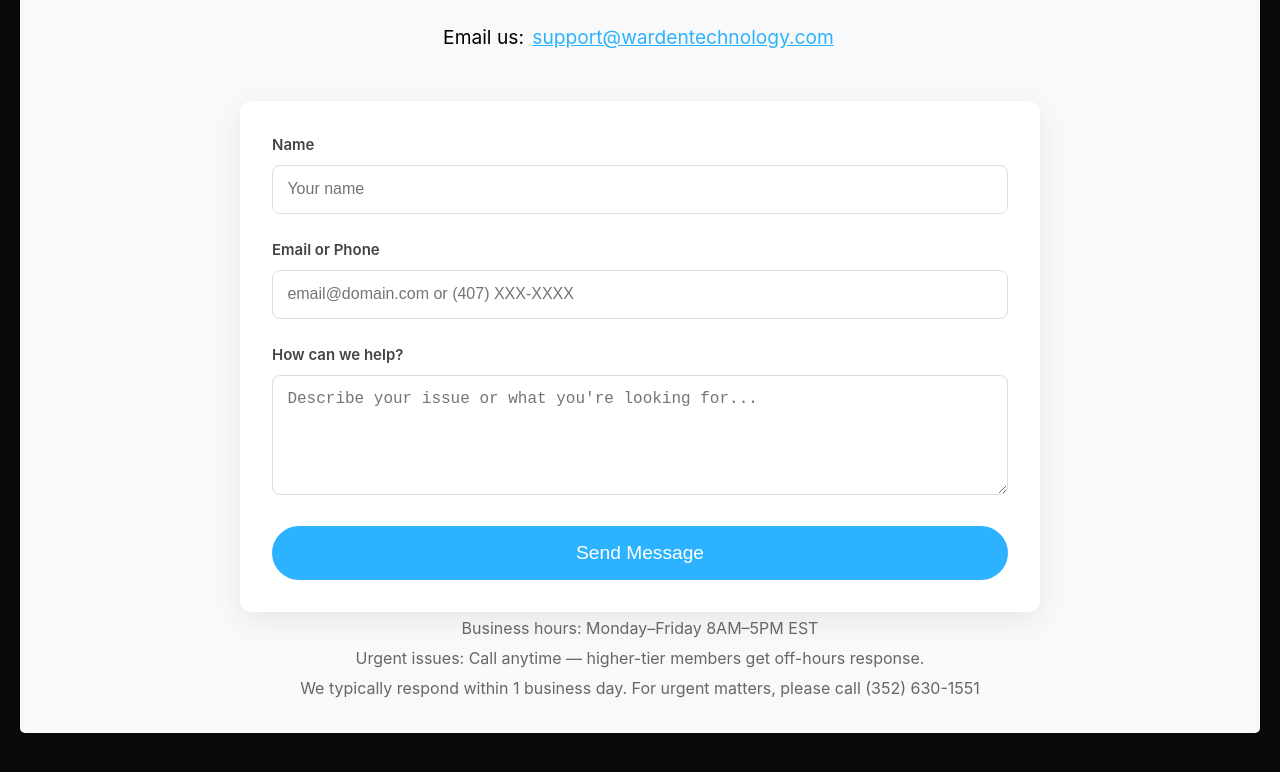
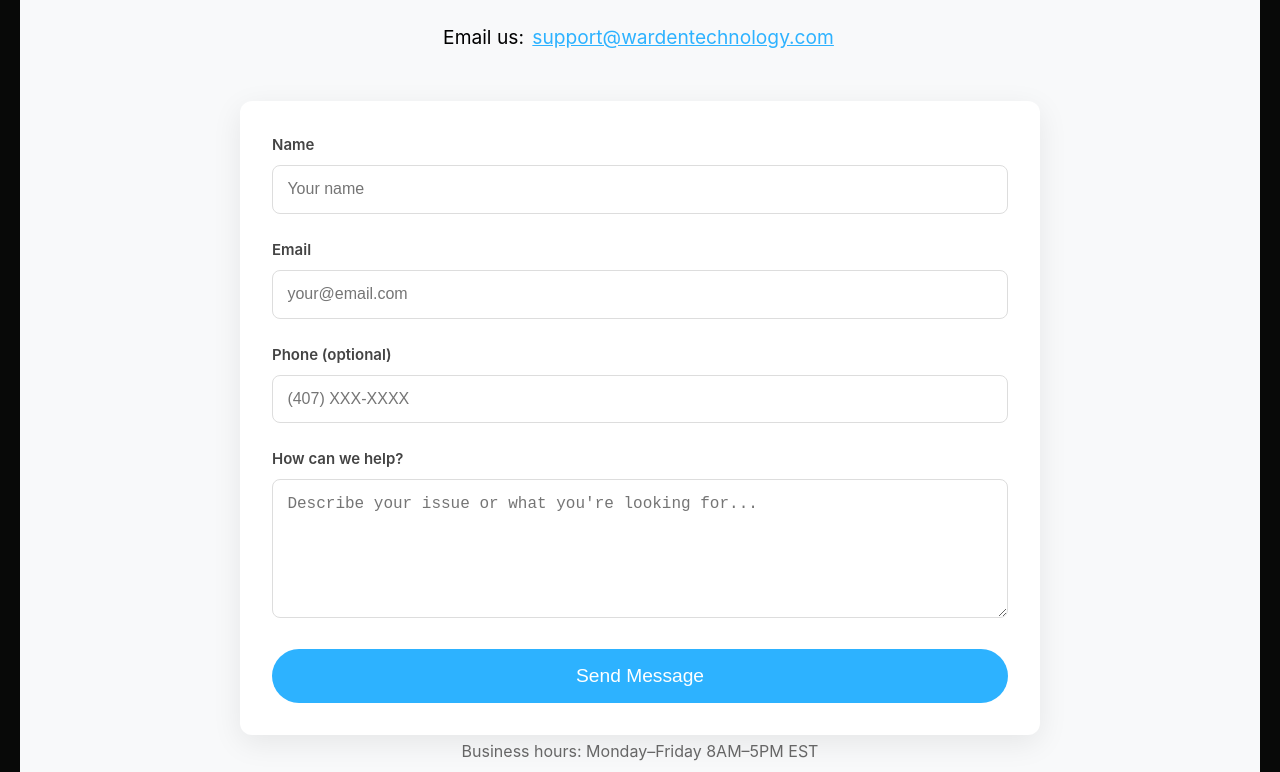
Before and after one commit to DurbanD/Warden-Technology-Website, a Vue app: page / in a window 1280 px wide. Shown: the part 5324-6096 px from the top of the page. Built offline with nearby package versions, Linux system fonts and the light colour scheme.

Commit message:
Update to Contact Section

```diff
--- a/src/components/Sections/ContactSection.vue
+++ b/src/components/Sections/ContactSection.vue
@@ -20,7 +20,7 @@
       </div>
 
       <!-- Simple Form -->
-      <form @submit.prevent="submitForm" class="contact-form" name="contact" netlify>
+      <!-- <form @submit.prevent="submitForm" class="contact-form" name="contact" netlify>
         <div class="form-group">
           <label for="name">Name</label>
           <input type="text" name="name" id="name" v-model="form.name" required placeholder="Your name" />
@@ -34,6 +34,67 @@
         <div class="form-group">
           <label for="message">How can we help?</label>
           <textarea id="message" name="message" v-model="form.message" required rows="5" placeholder="Describe your issue or what you're looking for..."></textarea>
+        </div>
+
+        <button type="submit" class="submit-button" :disabled="submitting">
+          {{ submitting ? 'Sending...' : 'Send Message' }}
+        </button>
+      </form> -->
+      <!-- Netlify Form -->
+      <form
+        name="contact"
+        method="POST"
+        data-netlify="true"
+        data-netlify-honeypot="bot-field"
+        @submit.prevent="handleSubmit"
+        class="contact-form"
+        netlify
+      >
+        <!-- Hidden Netlify fields -->
+        <input type="hidden" name="form-name" value="contact" />
+        <input type="text" name="bot-field" style="display: none;" />
+
+        <div class="form-group">
+          <label for="name">Name</label>
+          <input
+            type="text"
+            id="name"
+            v-model="form.name"
+            required
+            placeholder="Your name"
+          />
+        </div>
+
+        <div class="form-group">
+          <label for="email">Email</label>
+          <input
+            type="email"
+            id="email"
+            v-model="form.email"
+            required
+            placeholder="your@email.com"
+          />
+        </div>
+
+        <div class="form-group">
+          <label for="phone">Phone (optional)</label>
+          <input
+            type="tel"
+            id="phone"
+            v-model="form.phone"
+            placeholder="(407) XXX-XXXX"
+          />
+        </div>
+
+        <div class="form-group">
+          <label for="message">How can we help?</label>
+          <textarea
+            id="message"
+            v-model="form.message"
+            rows="6"
+            required
+            placeholder="Describe your issue or what you're looking for..."
+          ></textarea>
         </div>
 
         <button type="submit" class="submit-button" :disabled="submitting">
@@ -60,7 +121,7 @@ const form = ref({
 
 const submitting = ref(false)
 
-const submitForm = async () => {
+const handleSubmit = async () => {
   submitting.value = true
 
   try {
@@ -77,14 +138,44 @@ const submitForm = async () => {
       body: new URLSearchParams(formData).toString()
     })
 
-    alert('Message sent successfully! We\'ll get back to you soon.')
+    alert('✅ Message sent successfully! We\'ll get back to you soon.')
+
+    // Reset form
     form.value = { name: '', email: '', phone: '', message: '' }
+
   } catch (error) {
-    alert('There was an error sending your message. Please try calling us directly.')
+    console.error(error)
+    alert('❌ There was an error sending your message. Please try calling us directly.')
   } finally {
     submitting.value = false
   }
 }
+
+// const submitForm = async () => {
+//   submitting.value = true
+
+//   try {
+//     const formData = new FormData()
+//     formData.append('form-name', 'contact')
+//     formData.append('name', form.value.name)
+//     formData.append('email', form.value.email)
+//     formData.append('phone', form.value.phone)
+//     formData.append('message', form.value.message)
+
+//     await fetch('/', {
+//       method: 'POST',
+//       headers: { 'Content-Type': 'application/x-www-form-urlencoded' },
+//       body: new URLSearchParams(formData).toString()
+//     })
+
+//     alert('Message sent successfully! We\'ll get back to you soon.')
+//     form.value = { name: '', email: '', phone: '', message: '' }
+//   } catch (error) {
+//     alert('There was an error sending your message. Please try calling us directly.')
+//   } finally {
+//     submitting.value = false
+//   }
+// }
 </script>
 
 <style scoped>
```
